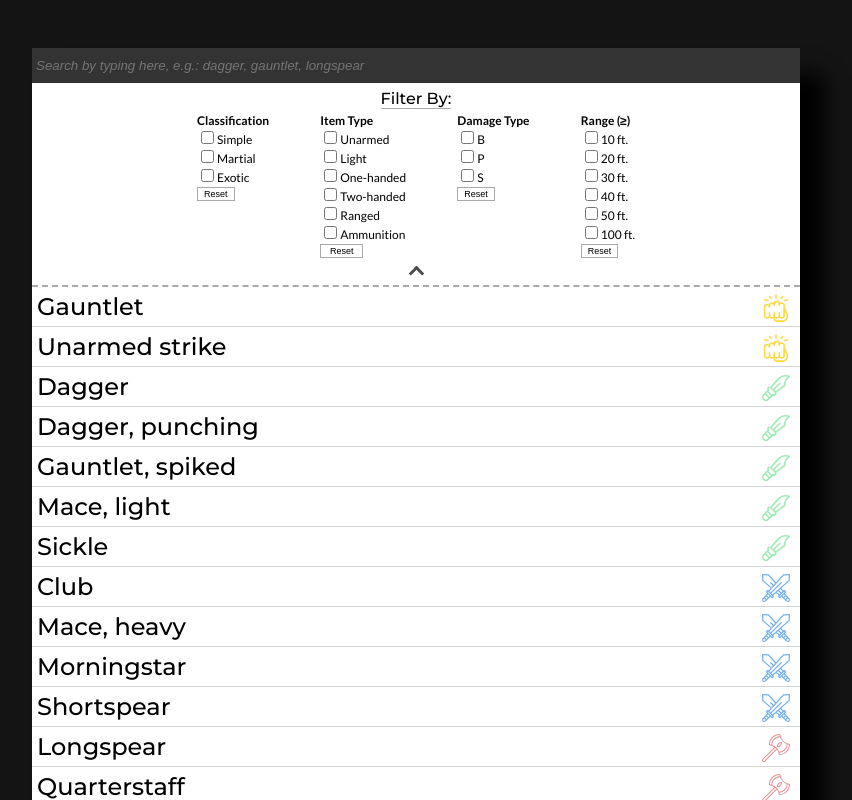
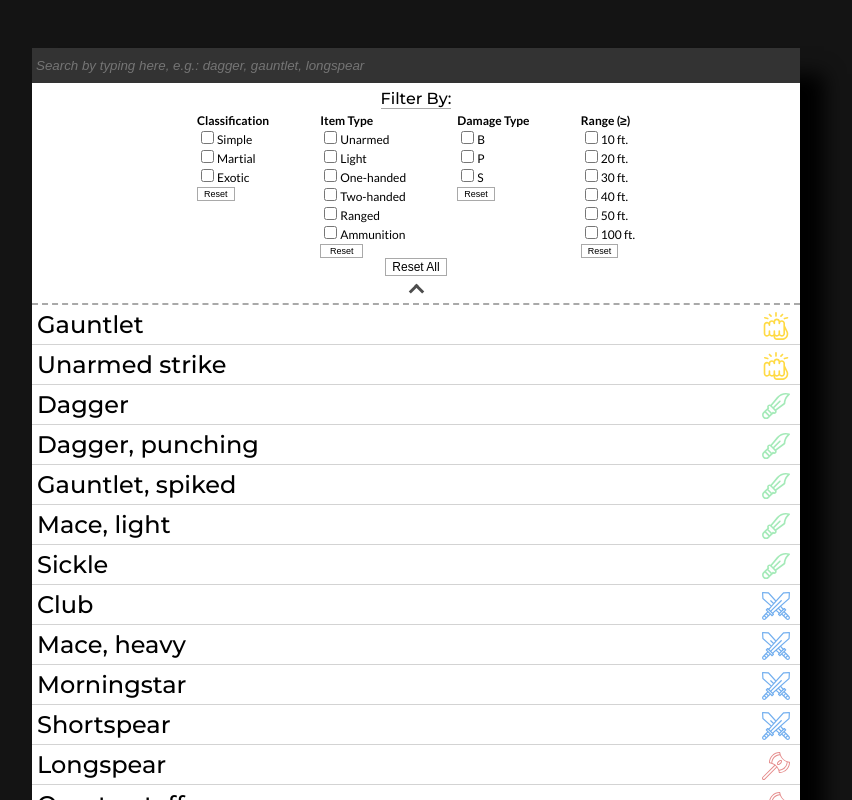
Before and after one commit to zbendas/PF-Equipment, a Vue app: page / in a window 1280 px wide. Both pictures are taken after a click on the element 648 px from the left and 97 px from the top of the page. Shown: the top 800 px of the page, without its empty margins (232-1084 px from the left). Built offline with nearby package versions, Linux system fonts and the light colour scheme.

Commit message:
Implement "Reset All" button for filter
Also moved JSDoc `@typdef` block to `item_data.js`

```diff
--- a/src/App.vue
+++ b/src/App.vue
@@ -10,6 +10,9 @@
         <search-settings
                 v-bind:categories="categories"
                 v-on:apply-filter="setFilter"
+                v-on:clear-filters="clearFilter"
+                v-on:reset-complete="clearResetFlags"
+
         />
         <equipment-result
                 v-for="item in items" :key="item.name"
@@ -24,24 +27,6 @@
 
 <!--suppress JSUnusedGlobalSymbols -->
 <script>
-    /**
-     * An item object, containing various different properties
-     * @typedef {Object} ItemObject
-     * @property {string} item_type - Item category
-     * @property {string} classification - Simple, Martial, Exotic, etc.
-     * @property {string} name - Item name, as listed in PRD
-     * @property {string} [alt_name] - Item name, alternate
-     * @property {string} [cost] - Item cost, as listed
-     * @property {string} [amount] - Amount per cost
-     * @property {string} [damage_small] - Damage dealt when wielded by Small character
-     * @property {string} [damage_medium] - Damage dealt when wielded by Medium character
-     * @property {string} [critical_range] - Critical threat range
-     * @property {number} [critical_multiplier] - Critical damage multiplier
-     * @property {number} [range] - Range of weapon, as a number. 'ft.' will be appended where appropriate.
-     * @property {number|string} [weight] - Weight of weapon, as a number. 'lb.' or 'lbs.' will be appended where appropriate.
-     * @property {string} [damage_type] - String describing the type of damage dealt
-     * @property {Array.<string>} [special] - Array containing special qualities of the weapon
-     */
 
     import EquipmentResult from "./components/EquipmentResult.vue";
     import SearchSettings from "./components/SearchSettings.vue";
@@ -54,28 +39,32 @@
             EquipmentResult,
         },
         computed: {
-            categories: function () {
+            categories_func: function () {
                 return [
                     {
                         "category_name": "Classification",
                         "category_key": "classification",
-                        "category_items": this.classification_categories
+                        "category_items": this.classification_categories,
+                        "reset": false
                     },
                     {
                         "category_name": "Item Type",
                         "category_key": "item_type",
-                        "category_items": this.item_categories
+                        "category_items": this.item_categories,
+                        "reset": false
                     },
                     {
                         "category_name": "Damage Type",
                         "category_key": "damage_type",
-                        "category_items": this.damage_categories
+                        "category_items": this.damage_categories,
+                        "reset": false
                     },
                     {
                         "category_name": "Range (≥)",
                         "category_key": "range",
                         "category_items": this.range_categories,
-                        "additional_label": "ft."
+                        "additional_label": "ft.",
+                        "reset": false
                     }
                 ];
             },
@@ -112,9 +101,11 @@
             // the data version of expanded_equipment to be equal to the dynamically computed object
             this.expanded_equipment = this.expanded_equipment_func;
             // TODO: Add sort function to alphabetically sort items
+            this.categories = this.categories_func;
         },
         data: function () {
             return {
+                categories: [],
                 damage_categories: [
                     "B",
                     "P",
@@ -147,6 +138,21 @@
             setFilter: function (category_key, checkedItems) {
                 this.current_filter[category_key] = checkedItems;
             },
+            clearFilter: function () {
+                for (let key in this.current_filter) {
+                    this.current_filter[key] = [];
+                }
+                for (let index in this.categories) {
+                   this.categories[index]["reset"] = true;
+                }
+            },
+            clearResetFlags: function (category_key) {
+                for (let index in this.categories) {
+                    if (this.categories[index]["category_key"] === category_key){
+                        this.categories[index]["reset"] = false;
+                    }
+                }
+            }
         }
     };
 </script>
--- a/src/components/SearchCategory.vue
+++ b/src/components/SearchCategory.vue
@@ -24,11 +24,18 @@
             "category_name": String,
             "category_key": String,
             "category_items": Array,
-            "additional_label": String
+            "additional_label": String,
+            "reset": Boolean
         },
         data() {
             return {
                 checkedItems: []
+            }
+        },
+        watch:{
+            reset: function () {
+                this.checkedItems = [];
+                this.$emit('reset-complete', this.category_key);
             }
         },
         methods: {
--- a/src/components/SearchSettings.vue
+++ b/src/components/SearchSettings.vue
@@ -8,9 +8,16 @@
                              v-bind:category_items="category.category_items"
                              v-bind:category_key="category.category_key"
                              v-bind:additional_label="category.additional_label"
+                             v-bind:reset="category.reset"
                              v-on:prepared-filter="applyFilter"
+                             v-on:reset-complete="bubbleUpResetComplete"
             />
         </div>
+        <input type="button" @click.prevent
+               v-on:click="$emit('clear-filters')"
+               v-show="!collapsed"
+               value="Reset All"
+        />
         <div class="expander" v-on:click="toggleCollapsed" >
             <i class="arrow" v-bind:class="!collapsed ? 'up' : 'down' "
                v-bind:title="!collapsed ? 'Click to collapse' : 'Click to expand'"
@@ -39,6 +46,9 @@
             },
             toggleCollapsed: function () {
                 this.collapsed = !this.collapsed;
+            },
+            bubbleUpResetComplete: function (category_key) {
+                this.$emit('reset-complete', category_key);
             }
         }
     }
@@ -91,4 +101,10 @@
         flex-flow: column nowrap
         align-items: center
 
+    input[type="button"]
+        font-size: 0.75em
+        background: transparent
+        border: solid darkgray 1px
+        cursor: pointer
+
 </style>
```
Also changed, not shown: src/assets/item_data.js (+19 -0 lines).
